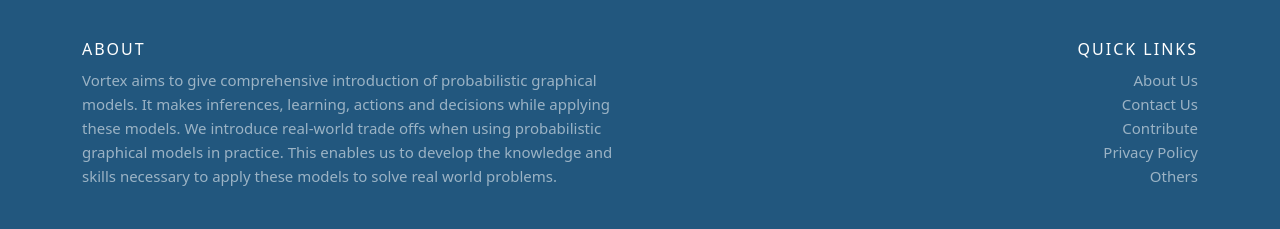
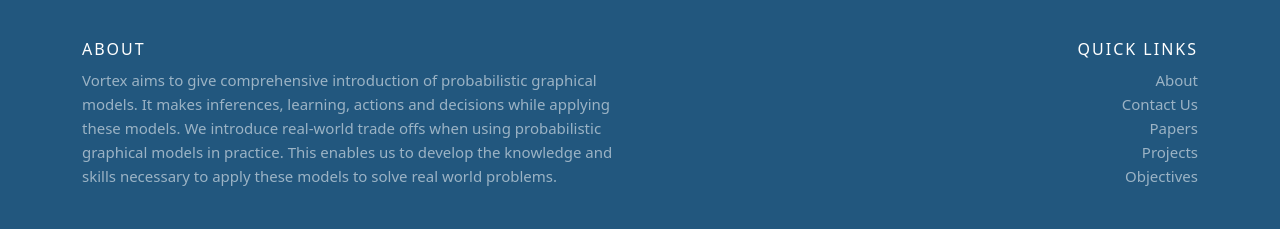
Before and after one commit to nisargshahh/vortex, a React (Create React App) app: page /lo-expts in a window 1280 px wide. Shown: the part 1097-1326 px from the top of the page. Built offline with nearby package versions, Linux system fonts and the light colour scheme.

Commit message:
changed routes

```diff
--- a/src/components/ExptList/ExptList.jsx
+++ b/src/components/ExptList/ExptList.jsx
@@ -11,28 +11,28 @@ export default class ExptList extends Component {
         </h3>
         <ul>
           <li>
-            <Link to="/expt1">Experiment 1</Link>
+            <Link to="/lo-expts/expt1">Experiment 1</Link>
           </li>
           <li>
-            <Link to="/expt2">Experiment 2</Link>
+            <Link to="/lo-expts/expt2">Experiment 2</Link>
           </li>
           <li>
-            <Link to="/expt3">Experiment 3</Link>
+            <Link to="/lo-expts/expt3">Experiment 3</Link>
           </li>
           <li>
-            <Link to="/expt4">Experiment 4</Link>
+            <Link to="/lo-expts/expt4">Experiment 4</Link>
           </li>
           <li>
-            <Link to="/expt5">Experiment 5</Link>
+            <Link to="/lo-expts/expt5">Experiment 5</Link>
           </li>
           <li>
-            <Link to="/expt6">Experiment 6</Link>
+            <Link to="/lo-expts/expt6">Experiment 6</Link>
           </li>
           <li>
-            <Link to="/expt7">Experiment 7</Link>
+            <Link to="/lo-expts/expt7">Experiment 7</Link>
           </li>
           <li>
-            <Link to="/expt8">Experiment 8</Link>
+            <Link to="/lo-expts/expt8">Experiment 8</Link>
           </li>
         </ul>
       </div>
--- a/src/components/Footer/Footer.jsx
+++ b/src/components/Footer/Footer.jsx
@@ -23,19 +23,19 @@ export default function Footer() {
               <h6>Quick Links</h6>
               <ul class="footer-links">
                 <li>
-                  <a href="/">About Us</a>
+                  <a href="/about-pgm">About</a>
                 </li>
                 <li>
-                  <a href="/">Contact Us</a>
+                  <a href="/feedback">Contact Us</a>
                 </li>
                 <li>
-                  <a href="/">Contribute</a>
+                  <a href="/papers">Papers</a>
                 </li>
                 <li>
-                  <a href="/">Privacy Policy</a>
+                  <a href="/projects">Projects</a>
                 </li>
                 <li>
-                  <a href="/">Others</a>
+                  <a href="/module-obj">Objectives</a>
                 </li>
               </ul>
             </div>
```
